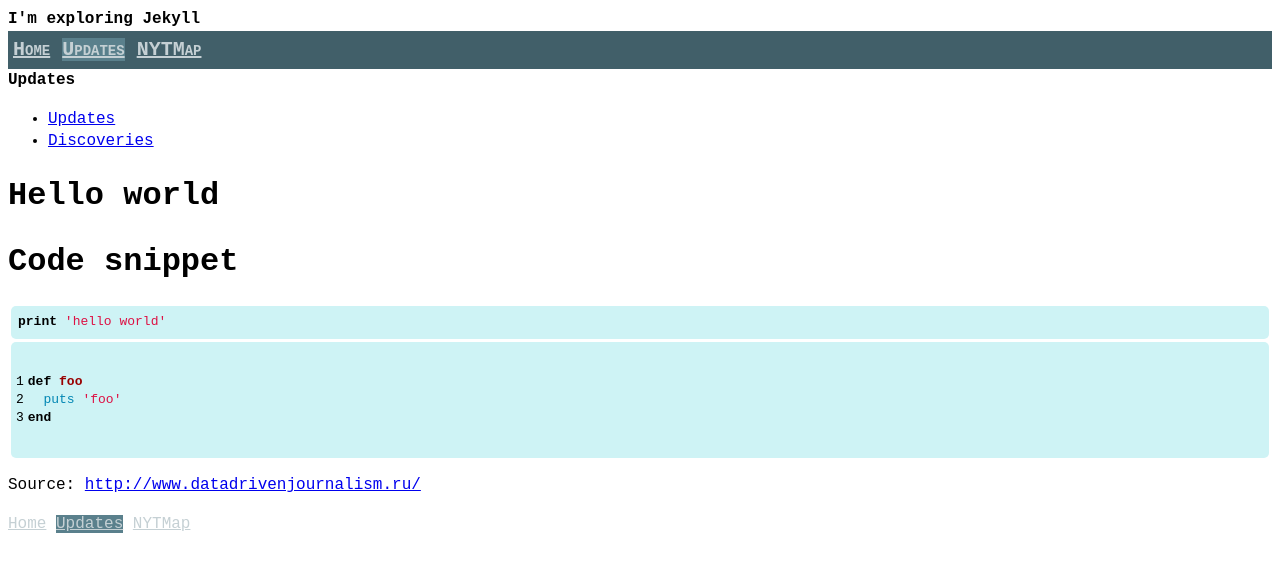
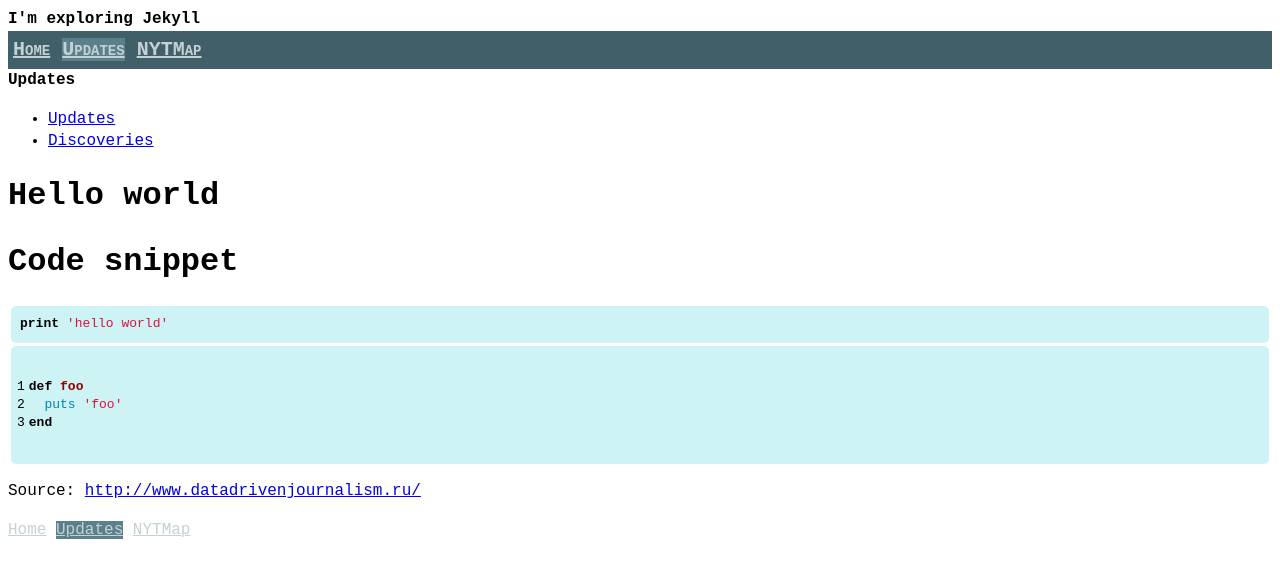
Before and after one commit to ansakoy/lusamut, a Jekyll site: the page built from _posts/discoveries/2016-01-11-code-snippet.md, in a window 1280 px wide. Shown: the top 578 px of the page. Built offline with Jekyll 4.4.1, drawn with Linux system fonts in a browser that asks for light colours; Markdown is read by kramdown in place of the engine named in the settings.

Commit message:
Update syntax.css

```diff
--- a/css/syntax.css
+++ b/css/syntax.css
@@ -1,4 +1,4 @@
-.highlight  { background: #CEF3F5; border-radius: 5px; -moz-border-radius: 5px; -webkit-border-radius: 5px; padding: 2px; margin: 3px;}
+.highlight  { background: #CEF3F5; border-radius: 5px; -moz-border-radius: 5px; -webkit-border-radius: 5px; padding: 3px; margin: 3px;}
 .highlight .c { color: #999988; font-style: italic } /* Comment */
 .highlight .err { color: #a61717; background-color: #e3d2d2 } /* Error */
 .highlight .k { font-weight: bold } /* Keyword */
```
